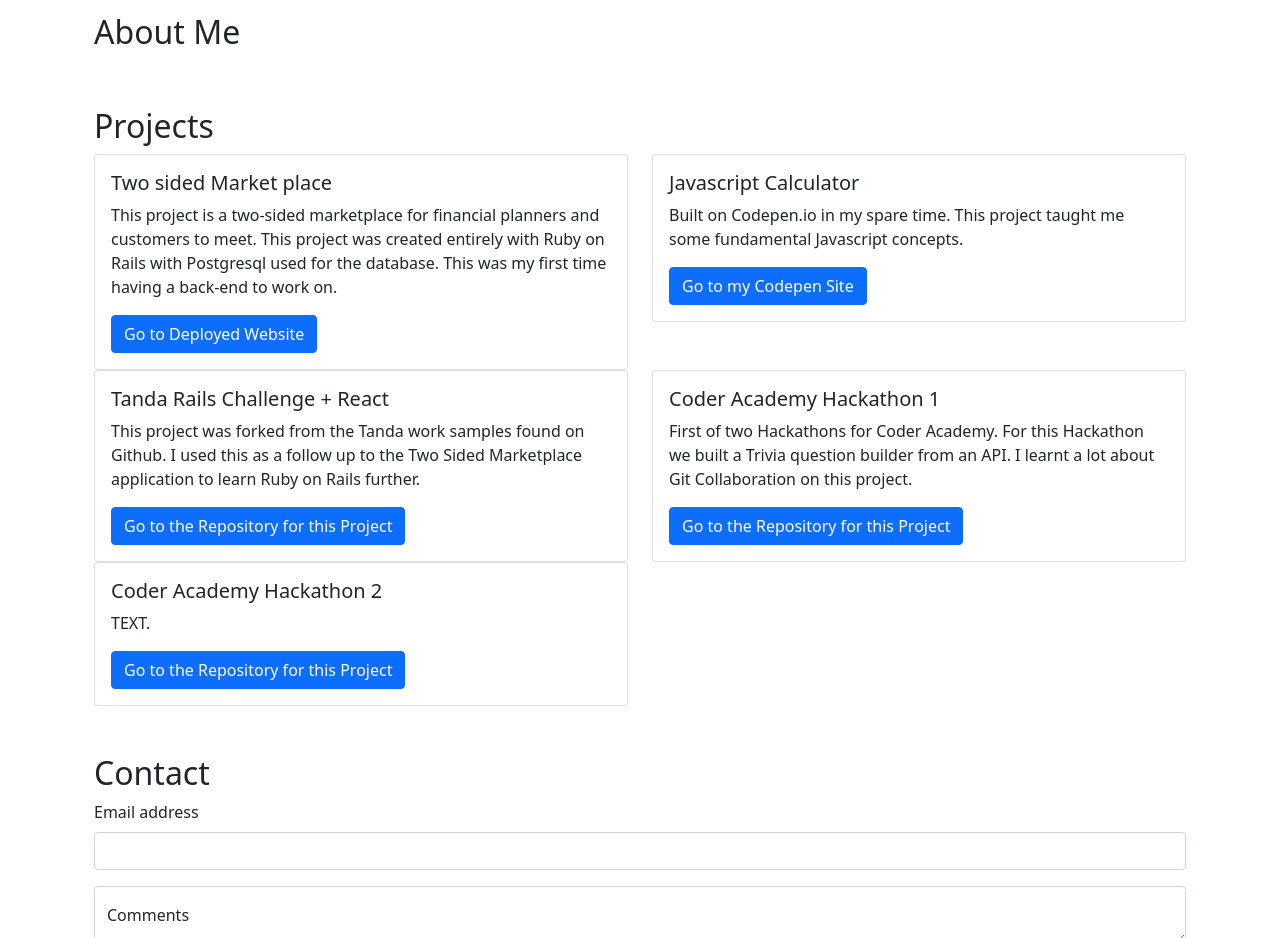
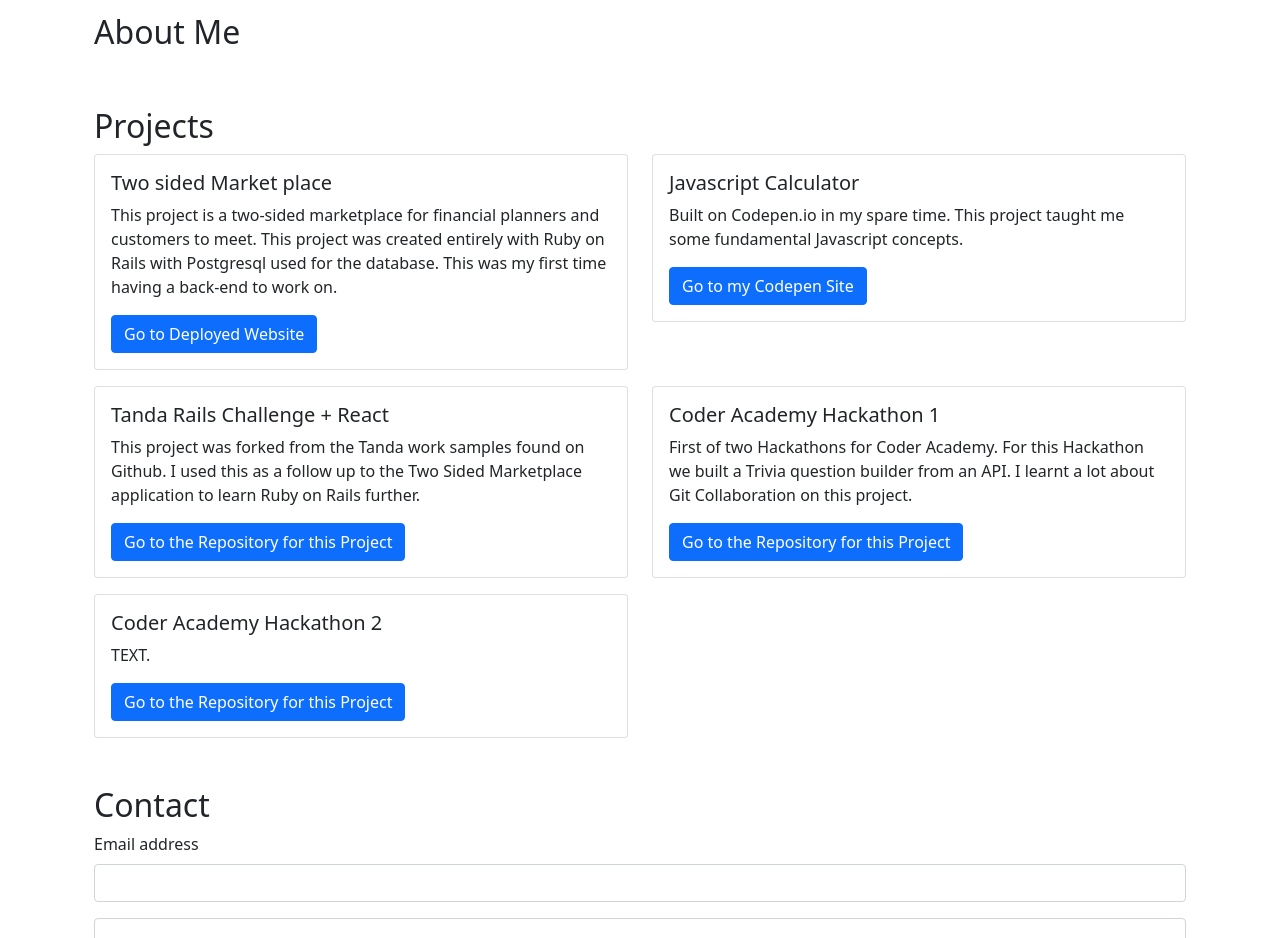
Before and after one commit to benaitcheson/portfolio-react, a React (Create React App) app: page / in a window 1280 px wide. Shown: the part 520-1458 px from the top of the page. Built offline with nearby package versions, Linux system fonts and the light colour scheme.

Commit message:
fixed gutters on the projects grid

```diff
--- a/src/components/Projects.js
+++ b/src/components/Projects.js
@@ -6,7 +6,7 @@ const Projects = () => {
         <section class="mx-auto p-4 container">
             <h2>Projects</h2>
 
-            <div class="row">
+            <div class="row gy-3">
                 <div class="col-sm-6">
                     <div class="card">
                         <div class="card-body">
```
